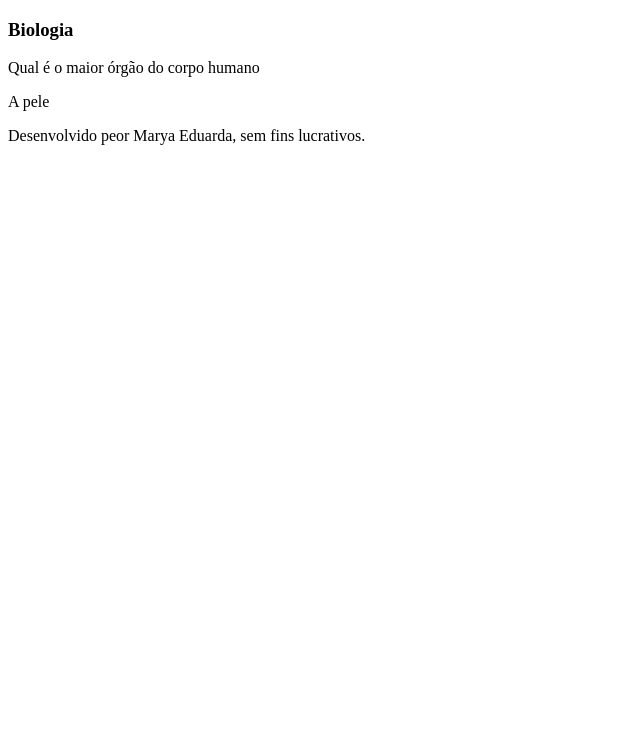
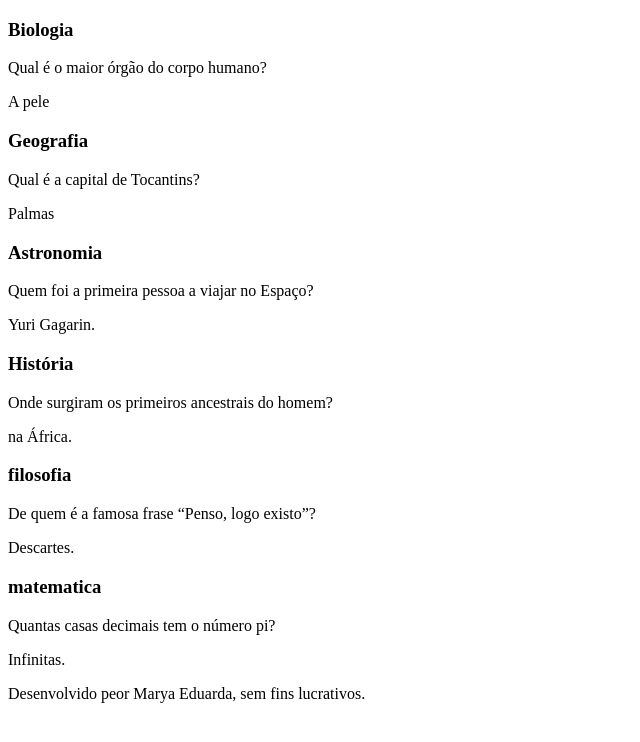
Before and after one commit to maryaalves/flashcards, a plain HTML site: page index.html in a window 1280 px wide. Shown: the whole page, without its empty margins (0-640 px from the left). Drawn offline with Linux system fonts and the light colour scheme.

Commit message:
Update index.html

```diff
--- a/index.html
+++ b/index.html
@@ -11,13 +11,46 @@
     <main>
         <section id="container">
             <article class="cartao">
-
-            </article>
             <div class="cartao_conteudo">
                 <h3>Biologia</h3>
-                <div class="cartao__conteudo__pergunta"><p>Qual é o maior órgão do corpo humano</p></div>
+                <div class="cartao__conteudo__pergunta"><p>Qual é o maior órgão do corpo humano?</p></div>
                 <div class="cartao__conteudo__resposta"><p>A pele</p></div>
             </div>
+            </article>
+            <article class="cartao">
+            <div class="cartao_conteudo">
+                <h3>Geografia</h3>
+                <div class="cartao__conteudo__pergunta"><p>Qual é a capital de Tocantins?</p></div>
+                <div class="cartao__conteudo__resposta"><p>Palmas</p></div>
+            </div>
+            </article>
+            <article class="cartao">
+            <div class="cartao_conteudo">
+                <h3>Astronomia</h3>
+                <div class="cartao__conteudo__pergunta"><p>Quem foi a primeira pessoa a viajar no Espaço?</p></div>
+                <div class="cartao__conteudo__resposta"><p>Yuri Gagarin.</p></div>
+            </div>
+            </article>
+            <article class="cartao">
+            <div class="cartao_conteudo">
+                <h3>História</h3>
+                <div class="cartao__conteudo__pergunta"><p>Onde surgiram os primeiros ancestrais do homem? </p></div>
+                <div class="cartao__conteudo__resposta"><p>na África.</p></div>
+            </div>
+            </article>
+            <article class="cartao">
+            <div class="cartao_conteudo">
+                <h3>filosofia</h3>
+                <div class="cartao__conteudo__pergunta"><p> De quem é a famosa frase “Penso, logo existo”? </p></div>
+                <div class="cartao__conteudo__resposta"><p>Descartes.</p></div>
+            </div>
+                <article class="cartao">
+            <div class="cartao_conteudo">
+                <h3>matematica</h3>
+                <div class="cartao__conteudo__pergunta"><p> Quantas casas decimais tem o número pi? </p></div>
+                <div class="cartao__conteudo__resposta"><p> Infinitas.</p></div>
+            </div>
+            </article>
         </section>
     </main>
 </body>
```
